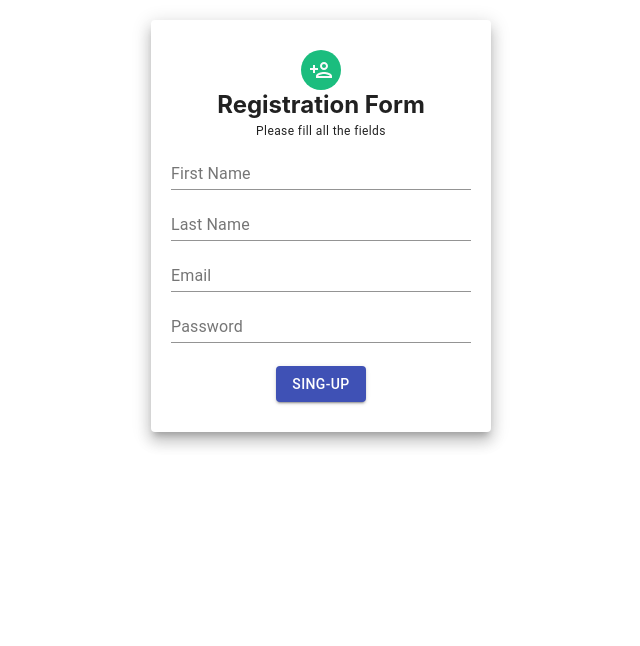
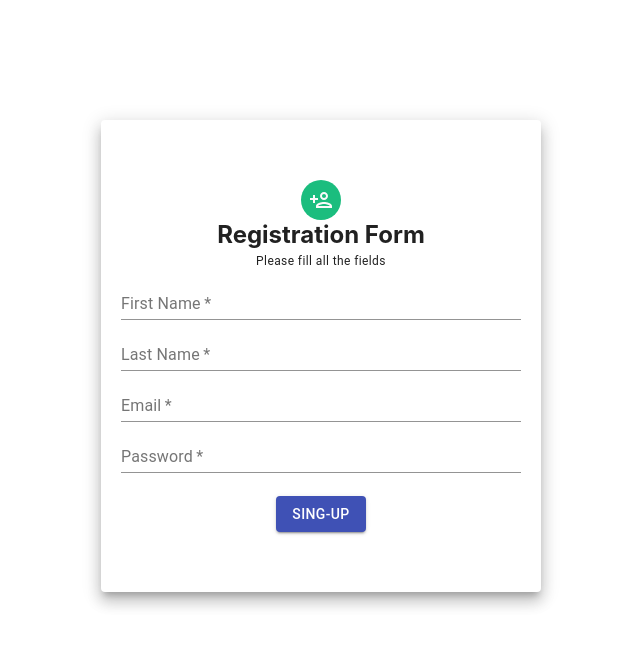
Before and after one commit to RakeshSR10/EmployeePayroll-FrontEnd-ReactJS, a React (Create React App) app: page /register in a window 1280 px wide. Shown: the top 646 px of the page, without its empty margins (319-959 px from the left). Built offline with nearby package versions, Linux system fonts and the light colour scheme.

Commit message:
refactor: adjusting forms to center

```diff
--- a/src/components/pages/loginForm.js
+++ b/src/components/pages/loginForm.js
@@ -6,7 +6,7 @@ import * as Yup from 'yup';
 
 class Login extends React.Component {
     render() {
-        const paperStyle = {padding:20, height:'40vh', width:200, margin:"20px auto"}
+        const paperStyle = {padding:'40px 60px', height:'40vh', width:300, margin:"120px auto"}
         const avatarStyle = {backgroundColor:'#1bbd7e'}
         const marginTop = {marginTop:20}
 
--- a/src/components/pages/registerForm.js
+++ b/src/components/pages/registerForm.js
@@ -7,7 +7,7 @@ import * as Yup from 'yup';
 class Register extends React.Component  {
 
 render() {
-    const paperStyle = {padding:'30px 20px', width:300, margin:'20px auto'}
+    const paperStyle = {padding:'60px 20px', width:400, margin:'120px auto'}
     const headerStyle = {margin:0}
     const avatarStyle = {backgroundColor:'#1bbd7e'}
     const marginTop = {marginTop:20}
@@ -47,10 +47,10 @@ render() {
                     <Formik initialValues={initialValues} onSubmit={onSubmit} validationSchema={validationSchema}>
                         {(props) => (
                             <Form>
-                                <Field as={TextField} fullWidth label='First Name' placeholder='your first name' helperText={<ErrorMessage name="firstName"/>} name="firstName"/>
-                                <Field as={TextField} fullWidth label='Last Name' placeholder='your last name' helperText={<ErrorMessage name="lastName"/>} name="lastName"/>
-                                <Field as={TextField} fullWidth label='Email' placeholder=' your email' helperText={<ErrorMessage name="email"/>} name="email"/>
-                                <Field as={TextField} fullWidth label='Password' placeholder='your new password' type="password" helperText={<ErrorMessage name="password"/>} name="password"/>
+                                <Field as={TextField} fullWidth required label='First Name' placeholder='your first name' helperText={<ErrorMessage name="firstName"/>} name="firstName"/>
+                                <Field as={TextField} fullWidth required label='Last Name' placeholder='your last name' helperText={<ErrorMessage name="lastName"/>} name="lastName"/>
+                                <Field as={TextField} fullWidth required label='Email' placeholder=' your email' helperText={<ErrorMessage name="email"/>} name="email"/>
+                                <Field as={TextField} fullWidth required label='Password' placeholder='your new password' type="password" helperText={<ErrorMessage name="password"/>} name="password"/>
                                 <Button type='submit' variant='contained' disabled={props.isSubmitting} color='primary' style={marginTop}>{props.isSubmitting ? "Loading" : "Sing-Up"}</Button>
                             </Form>
                         )}
```
